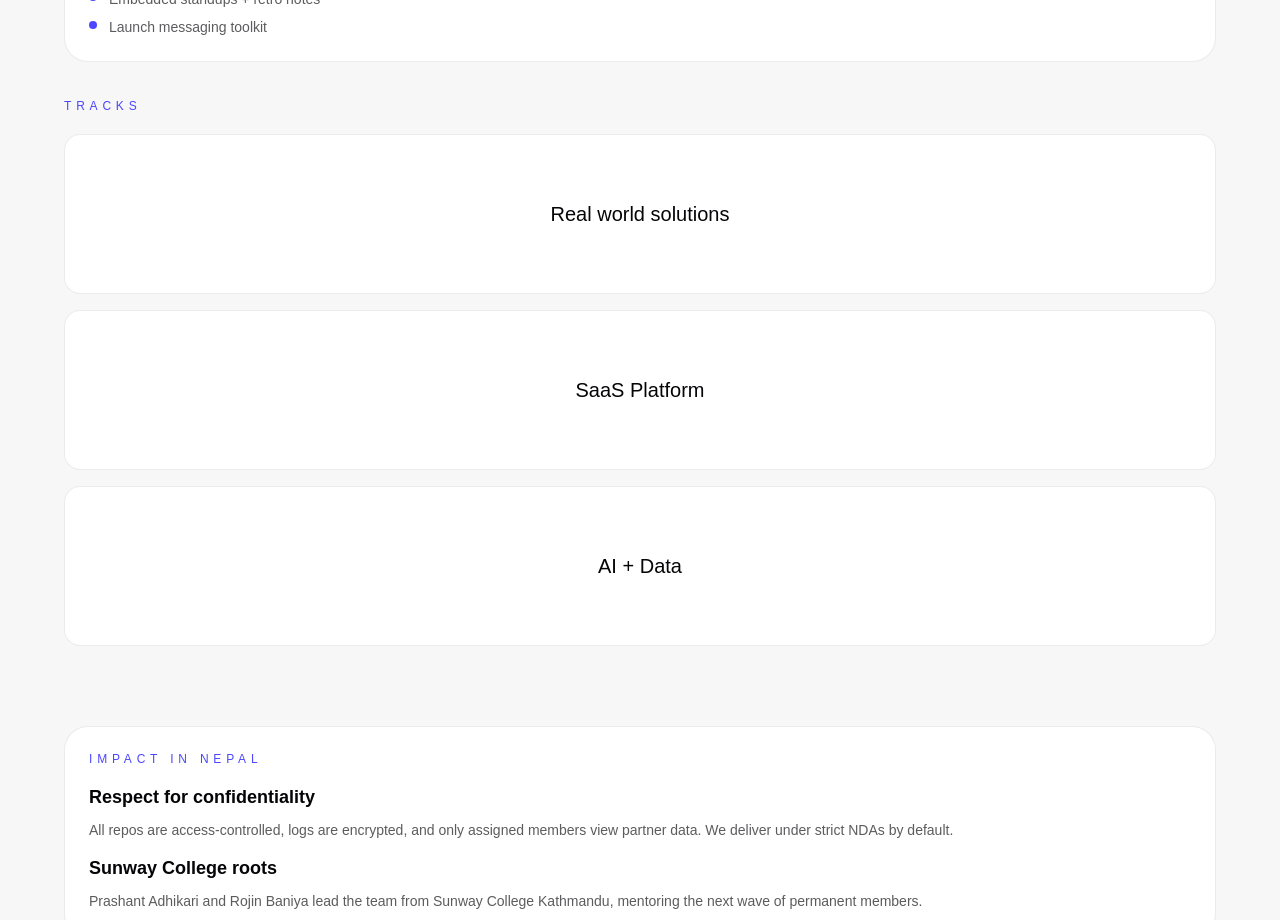
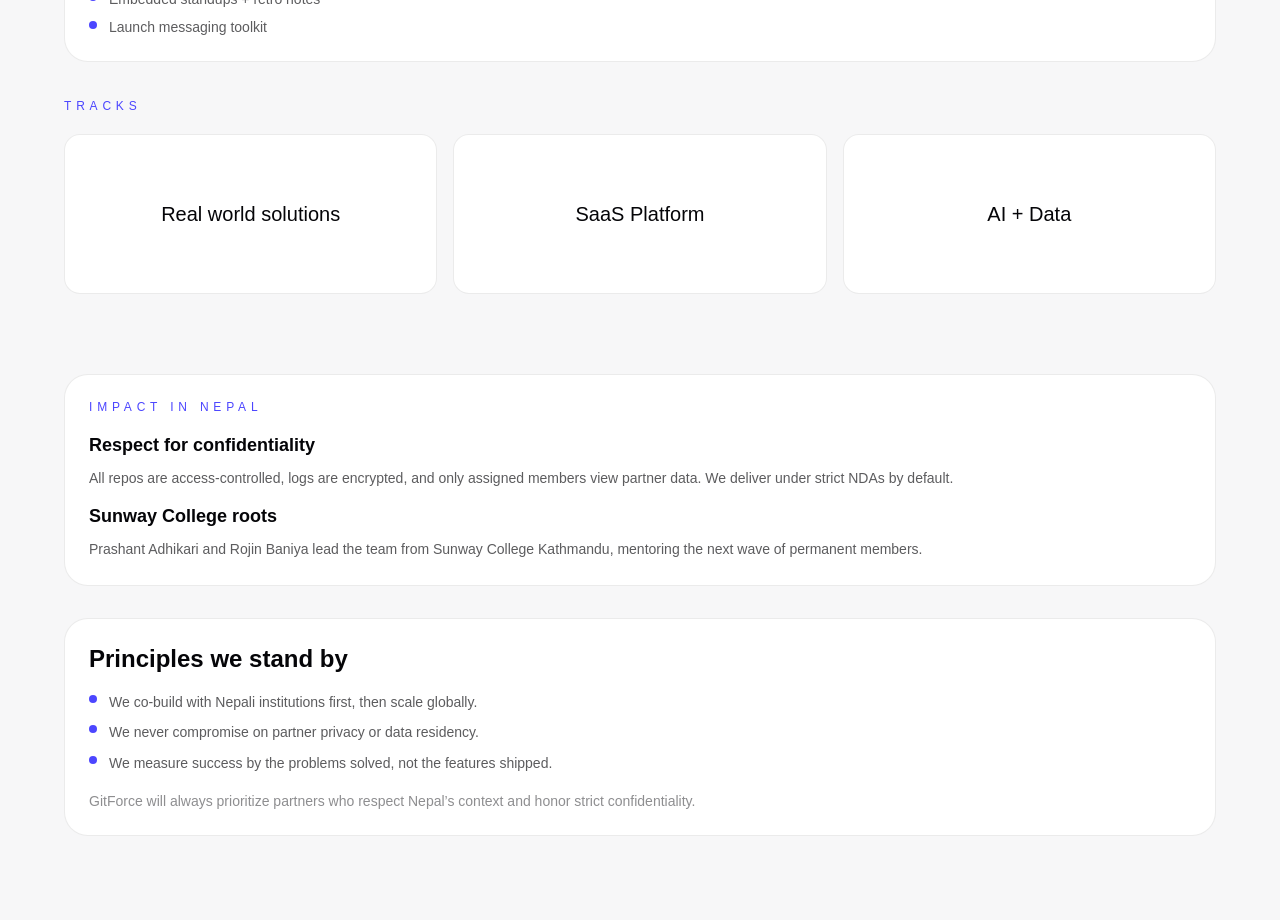
Before and after one commit to pr4shxnt/gitforce, a Next.js app in the folder frontend/: page / in a window 1280 px wide. Shown: the part 1460-2380 px from the top of the page. Built offline with nearby package versions, Linux system fonts and the light colour scheme.

Commit message:
Frontend: gaand faad UI changed

```diff
--- a/frontend/app/page.tsx
+++ b/frontend/app/page.tsx
@@ -245,7 +245,7 @@ export default function Home() {
             >
               tracks
             </p>
-            <div className="md:flex flex flex-col w-full gap-4">
+            <div className="md:flex-row flex flex-col w-full gap-4">
               {partnerTracks.map(({ title, copy }) => (
                 <div
                   key={title}
```
